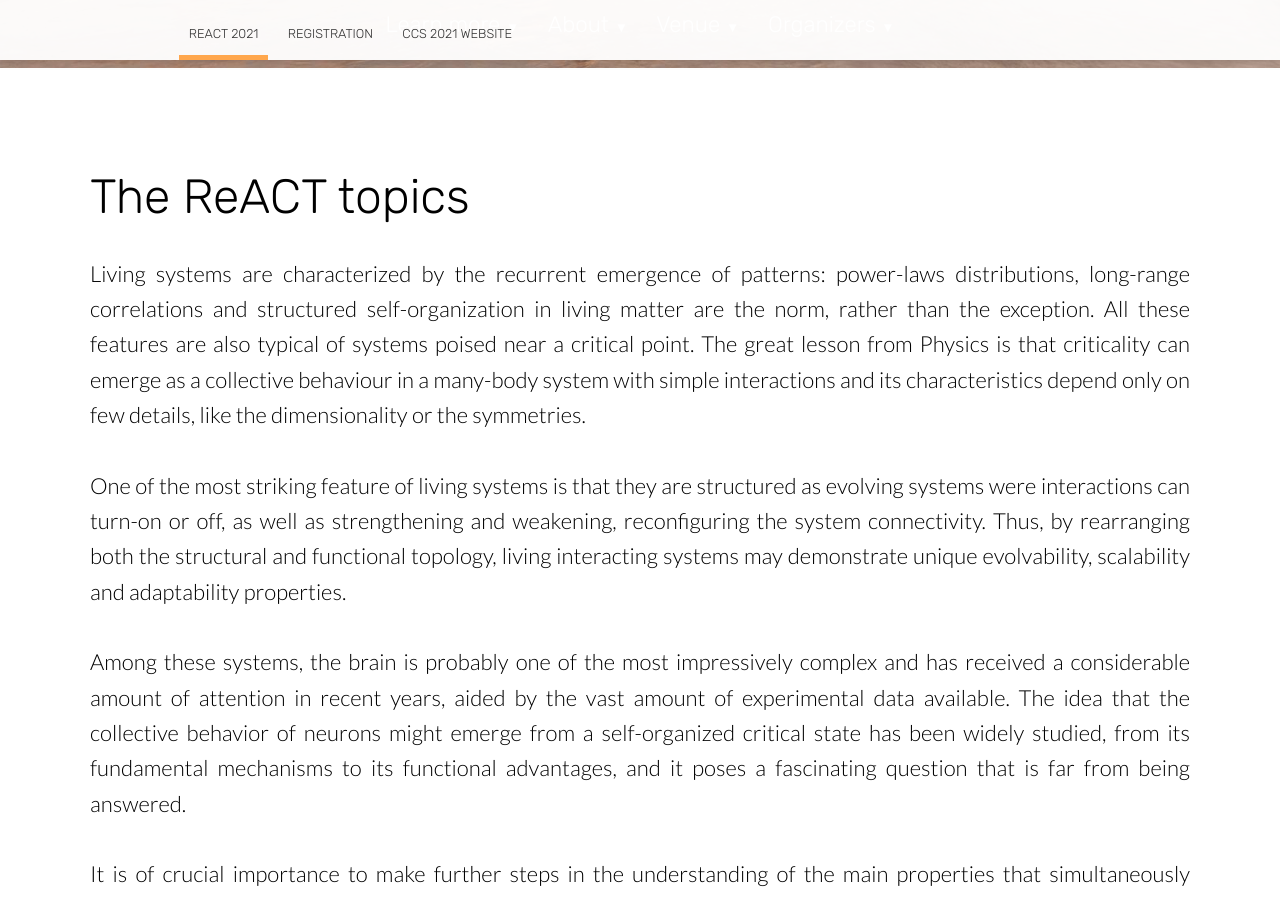
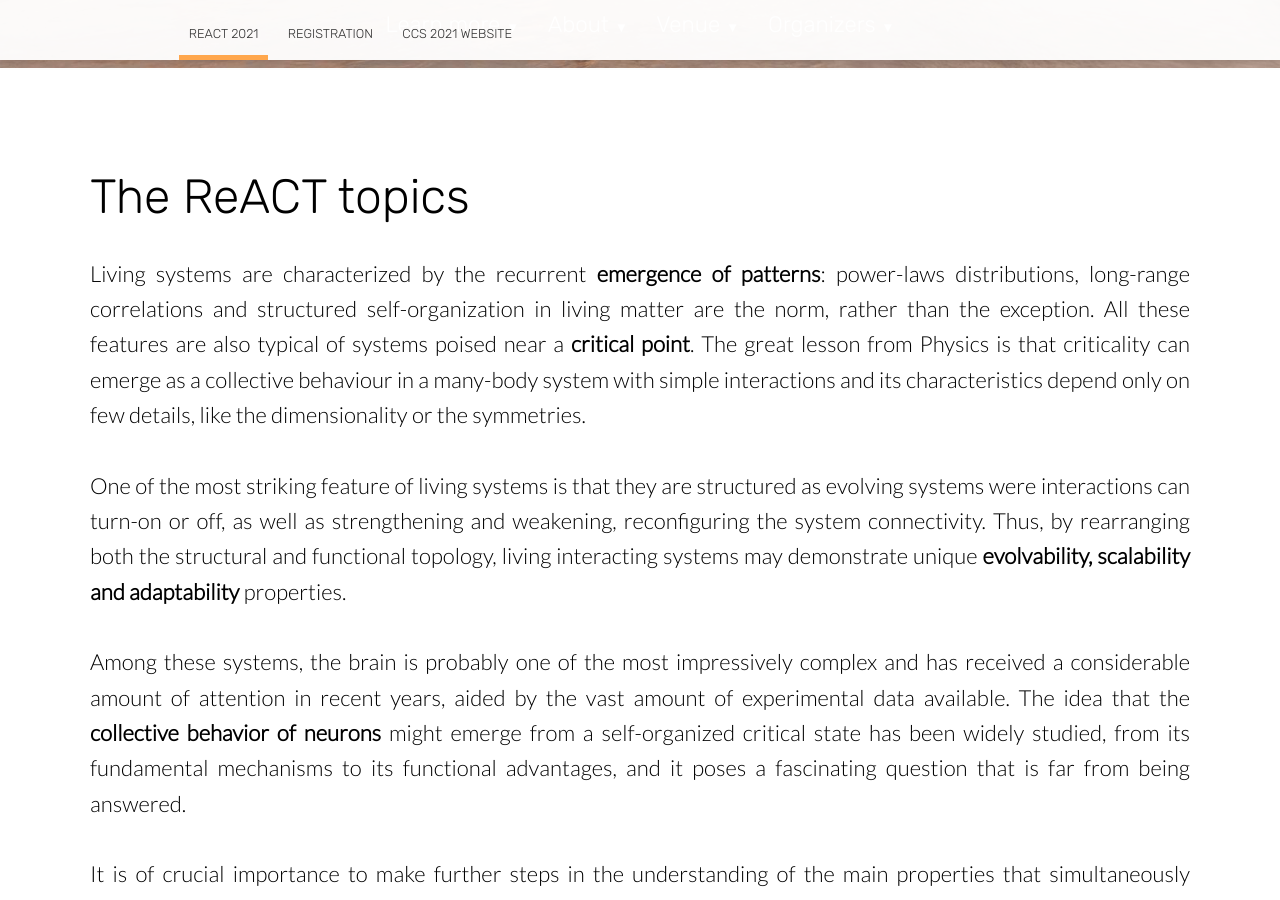
Before and after one commit to liphlab/REACT2021, a Jekyll site: the page built from index.html, in a window 1280 px wide and 900 px high, scrolled down 832 px. Built offline with Jekyll 4.4.1, drawn with Linux system fonts in a browser that asks for light colours; nearby versions of some CDN libraries; the list of posts is cut into pages by our own code; some of the changed text lies outside the part shown.

Commit message:
Added bold

```diff
--- a/index.html
+++ b/index.html
@@ -27,28 +27,28 @@ bottom_image: http://unsplash.it/2000/1322?a=.png
 			<div class="text">
 				<h2 class="editable">The ReACT topics</h2>
 				<p class="editable" style = "text-align: justify;text-justify: inter-word;">
-					Living systems are characterized by the recurrent emergence of patterns: power-laws
+					Living systems are characterized by the recurrent <strong>emergence of patterns</strong>: power-laws
 					distributions, long-range correlations and structured self-organization in living matter are
-					the norm, rather than the exception. All these features are also typical of systems poised near a critical point.
+					the norm, rather than the exception. All these features are also typical of systems poised near a <strong>critical point</strong>.
 					The great lesson from Physics is that criticality can emerge as a collective behaviour in a many-body system with simple
 					interactions and its characteristics depend only on few details, like the dimensionality or the symmetries.
 					<br><br>
-					One of the most striking feature of living systems is that they are structured as evolving
-					systems were interactions can turn-on or off, as well as strengthening and weakening,
+					One of the most striking feature of living systems is that they are structured as evolving systems were
+					interactions can turn-on or off, as well as strengthening and weakening,
 					reconfiguring the system connectivity. Thus, by rearranging both the structural and
-					functional topology, living interacting systems may demonstrate unique evolvability,
-					scalability and adaptability properties.
+					functional topology, living interacting systems may demonstrate unique <strong>evolvability,
+					scalability and adaptability</strong> properties.
 					<br><br>
 					Among these systems, the brain is probably one of the most impressively complex and
 					has received a considerable amount of attention in recent years, aided by the vast amount
-					of experimental data available. The idea that the collective behavior of neurons might
+					of experimental data available. The idea that the <strong>collective behavior of neurons</strong> might
 					emerge from a self-organized critical state has been widely studied, from its fundamental
 					mechanisms to its functional advantages, and it poses a fascinating question that is far
 					from being answered.
 					<br><br>
 					It is of crucial importance to make further steps in the understanding of the main properties
-					that simultaneously confer to these systems high level of adaptability, robustness and
-					optimality. If we can “learn” from evolution and unravel the basic principles then we would
+					that simultaneously confer to these systems <strong>high level of adaptability, robustness and
+					optimality</strong>. If we can “learn” from evolution and unravel the basic principles then we would
 					be able to both better manage/supervise these systems and also design more optimal and
 					sustainable new systems.
 				</p>
```
Also changed, not shown: 2 other files.
